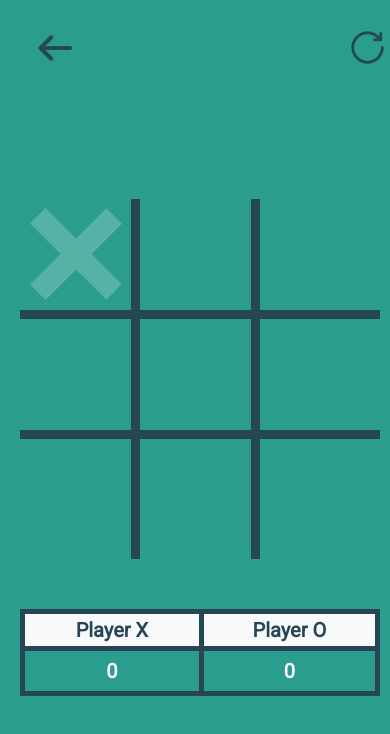
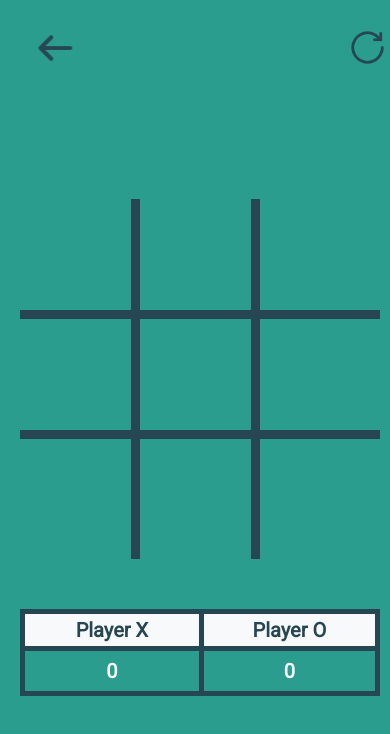
Before and after one commit to diegosouza007/JogoDaVelha, a plain HTML site: page game.html in a window 390 px wide. In both pictures the pointer is over the element 80 px from the left and 258 px from the top of the page. Drawn offline with Linux system fonts and the light colour scheme.

Commit message:
fix hover effect when use smartphone

```diff
--- a/assets/css/game.css
+++ b/assets/css/game.css
@@ -212,3 +212,11 @@ section>div {
         cursor: auto;
     }
 }
+
+@media screen and (max-width: 480px) {
+    .board.o .cell:not(.x):not(.o):hover::before,
+    .board.x .cell:not(.x):not(.o):hover::before,
+    .board.x .cell:not(.x):not(.o):hover::after {
+        background-color: transparent;
+    }
+}
```
